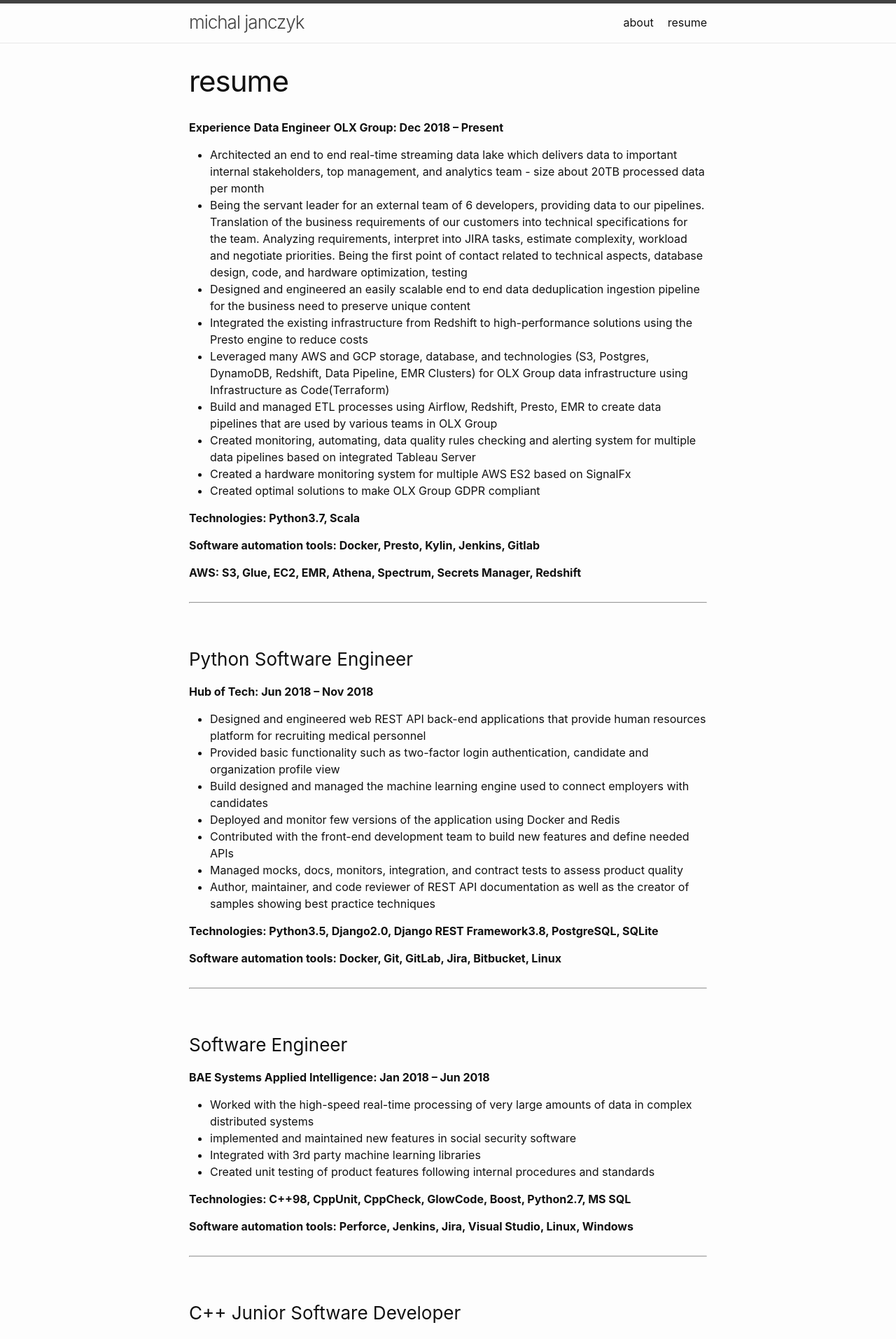
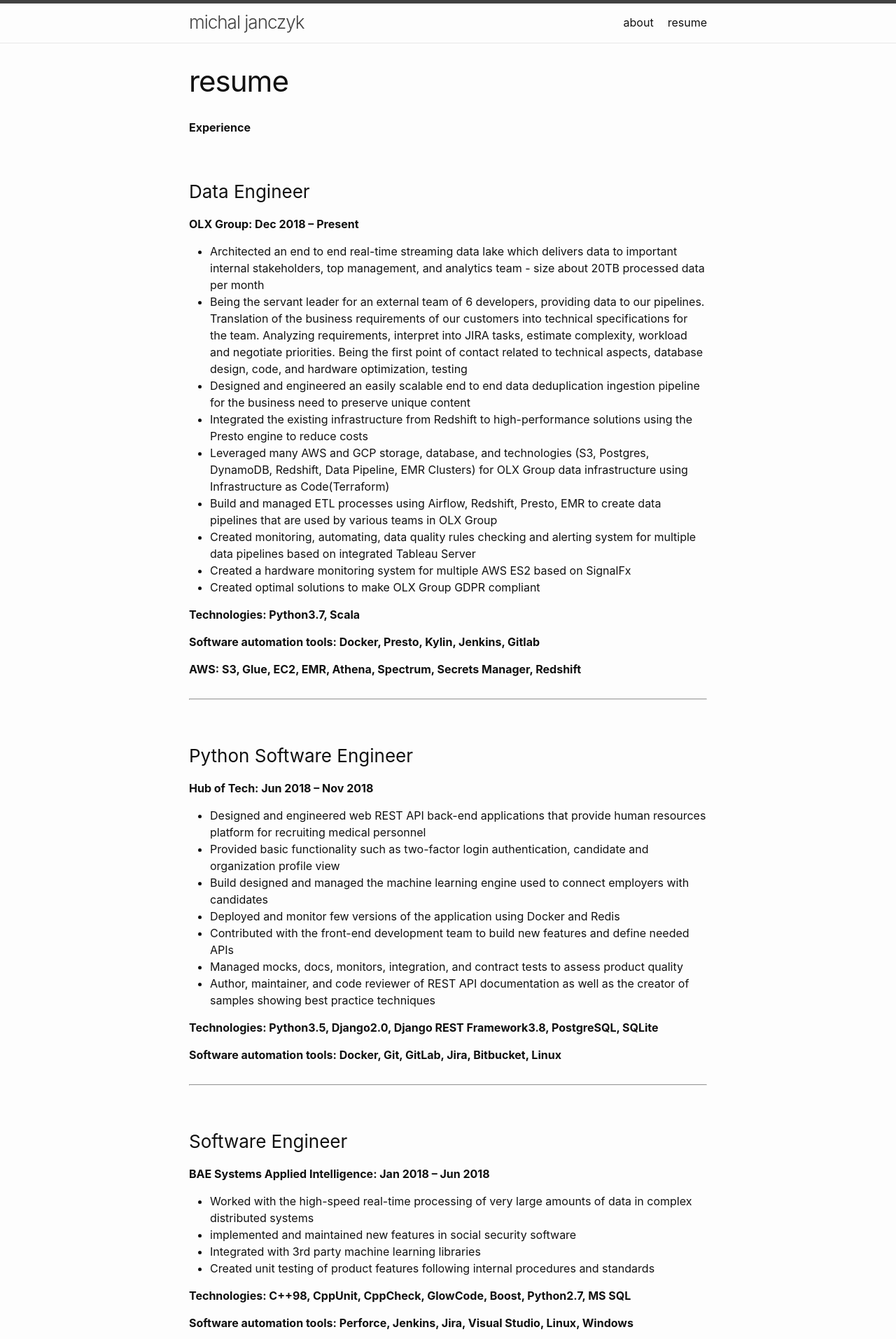
Before and after one commit to michal0janczyk/michaljanczyk.github.io, a Jekyll site: the page built from _pages/resume.markdown, in a window 1280 px wide. Shown: the top 1913 px of the page at 70% size. Built offline with Jekyll 4.4.1, drawn with Linux system fonts in a browser that asks for light colours.

```diff
--- a/_pages/resume.markdown
+++ b/_pages/resume.markdown
@@ -4,7 +4,9 @@ title: resume
 permalink: /resume/
 ---
 **Experience**
-**Data Engineer**
+
+### Data Engineer
+
 **OLX Group: Dec 2018 – Present**
 * Architected an end to end real-time streaming data lake which delivers data to important internal stakeholders, top management, and analytics team - size about 20TB processed data per month
 * Being the servant leader for an external team of 6 developers, providing data to our pipelines. Translation of the business requirements of our customers into technical specifications for the team. Analyzing requirements, interpret into JIRA tasks, estimate complexity, workload and negotiate priorities. Being the first point of contact related to technical aspects, database design, code, and hardware optimization, testing
```
